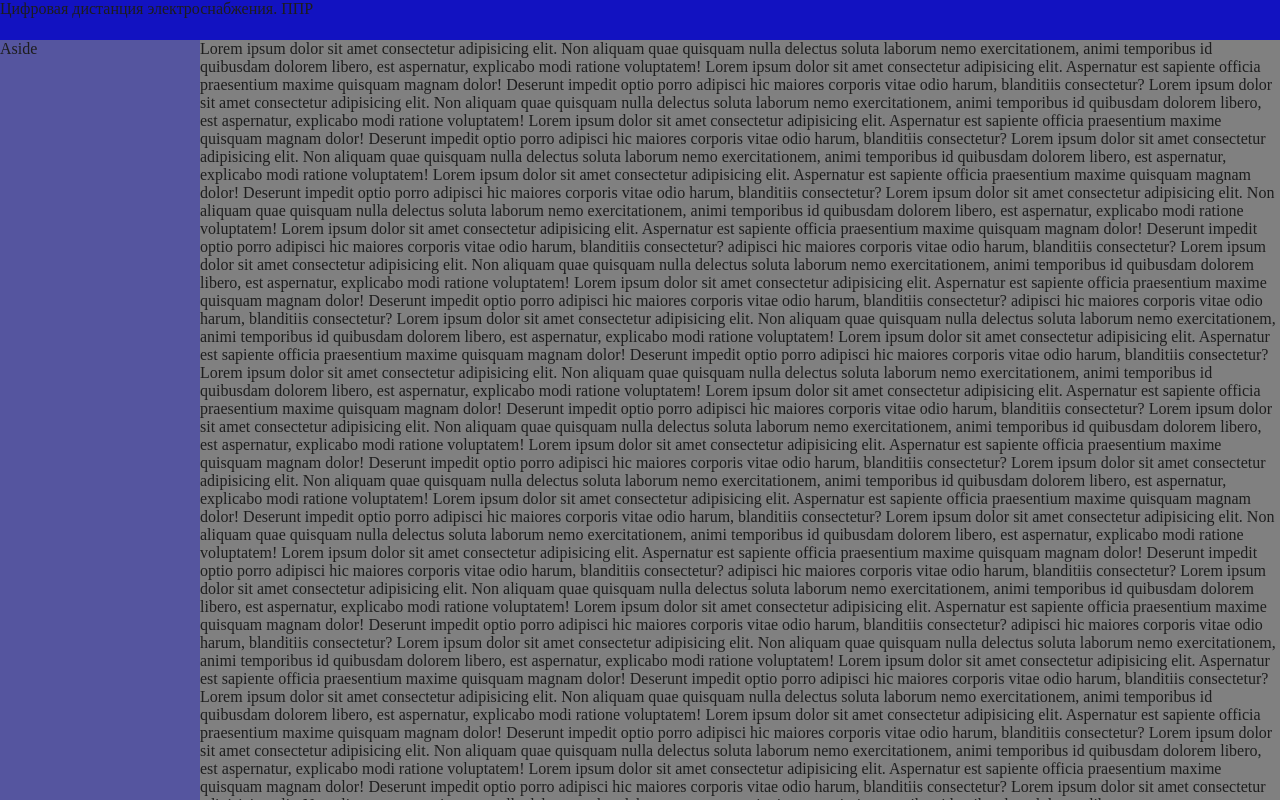
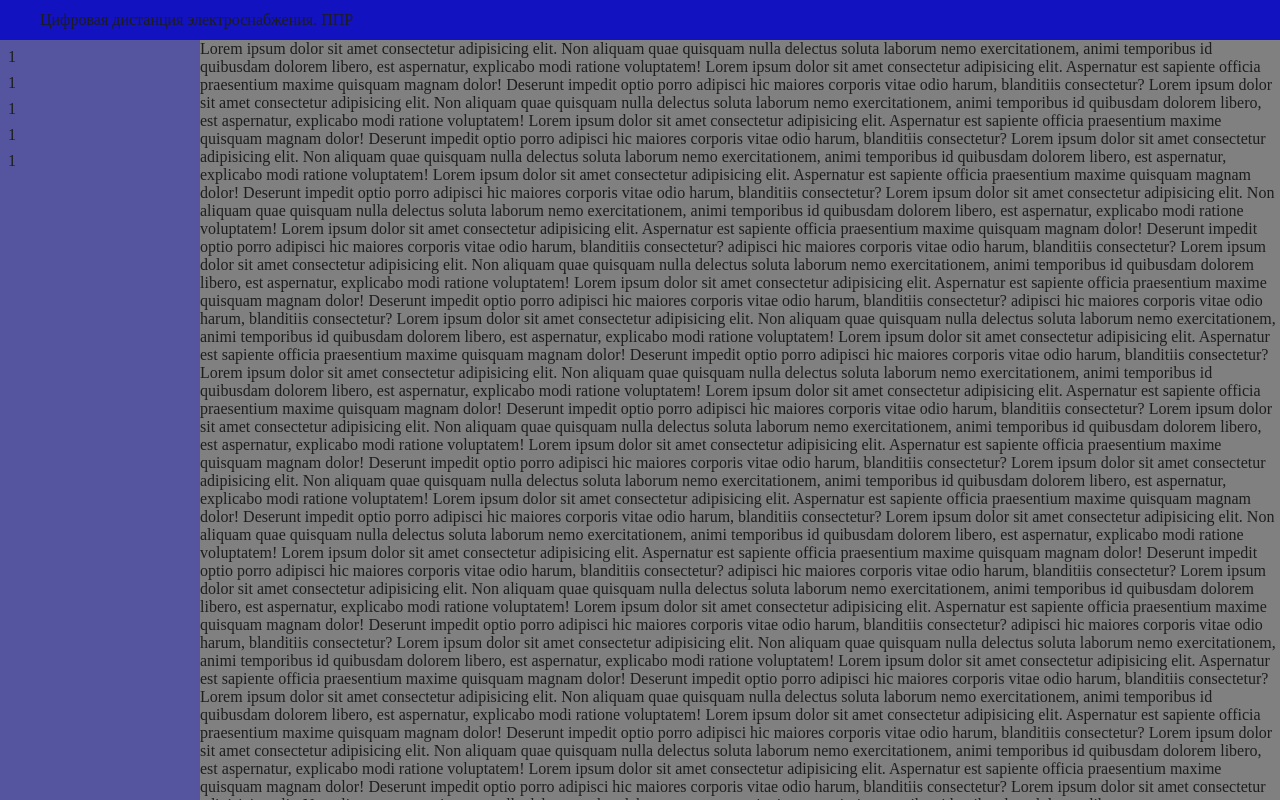
Before and after one commit to artemo8913/ppr-client, a React app: page / in a window 1280 px wide. Built offline with nearby package versions, Linux system fonts and the light colour scheme.

Commit message:
fix layout

```diff
--- a/src/app/index.tsx
+++ b/src/app/index.tsx
@@ -2,15 +2,16 @@ import { AppRoutes } from "./providers/routes/RoutesProvider";
 import { useTheme } from "./providers/theme/ThemeProvider";
 
 import { Top } from "widgets/Top";
+import { Aside } from "widgets/Aside";
 
 export default function App() {
   const { theme } = useTheme();
 
   return (
     <div className={`App ${theme}`}>
-      <Top className="Top"/>
+      <Top additionalClassName="Top" />
       <div className="conteiner">
-        <div className="Aside">Aside</div>
+        <Aside additionalClassName="Aside" />
         <div className="content">
           <AppRoutes />
         </div>
--- a/src/app/styles/index.scss
+++ b/src/app/styles/index.scss
@@ -16,11 +16,7 @@
 
   .conteiner {
     display: flex;
-    height: calc(100% - var(--top-height));
-
-    * {
-      height: calc(var(--window-height) - var(--top-height));
-    }
+    height: calc(var(--window-height) - var(--top-height));
   }
 
   .Aside {
--- /dev/null
+++ b/src/widgets/Aside/index.ts
@@ -0,0 +1,3 @@
+import { Aside } from "./ui/Aside";
+
+export { Aside };
--- /dev/null
+++ b/src/widgets/Aside/ui/Aside.module.scss
@@ -0,0 +1,6 @@
+.Aside{
+  display: flex;
+  flex-direction: column;
+  padding: 8px 8px;
+  gap: 8px;
+}
--- /dev/null
+++ b/src/widgets/Aside/ui/Aside.tsx
@@ -0,0 +1,16 @@
+import css from "./Aside.module.scss";
+import { createClassName } from "shared/lib/createClassName";
+
+interface AsideProps {
+  additionalClassName?: string;
+}
+
+export function Aside({ additionalClassName }: AsideProps) {
+  return <div className={createClassName(css.Aside, {}, [additionalClassName])}>
+    <div>1</div>
+    <div>1</div>
+    <div>1</div>
+    <div>1</div>
+    <div>1</div>
+  </div>;
+}
--- /dev/null
+++ b/src/widgets/Top/ui/Top.module.scss
@@ -0,0 +1,6 @@
+.Top {
+  display: flex;
+  padding: 10px 40px;
+  justify-content: flex-start;
+  align-items: center;
+}
--- a/src/widgets/Top/ui/Top.tsx
+++ b/src/widgets/Top/ui/Top.tsx
@@ -1,6 +1,13 @@
-function Top(props: { className: string }) {
+import css from "./Top.module.scss";
+import { createClassName } from "shared/lib/createClassName";
+
+interface TopProps {
+  additionalClassName?: string;
+}
+
+function Top({ additionalClassName }: TopProps) {
   return (
-    <header className={props.className}>
+    <header className={createClassName(css.Top, {}, [additionalClassName])}>
       <h1>Цифровая дистанция электроснабжения. ППР</h1>
     </header>
   );
```
Also changed, not shown: src/shared/lib/createClassName.ts (renamed from src/shared/lib/c/reateClassName.ts).
